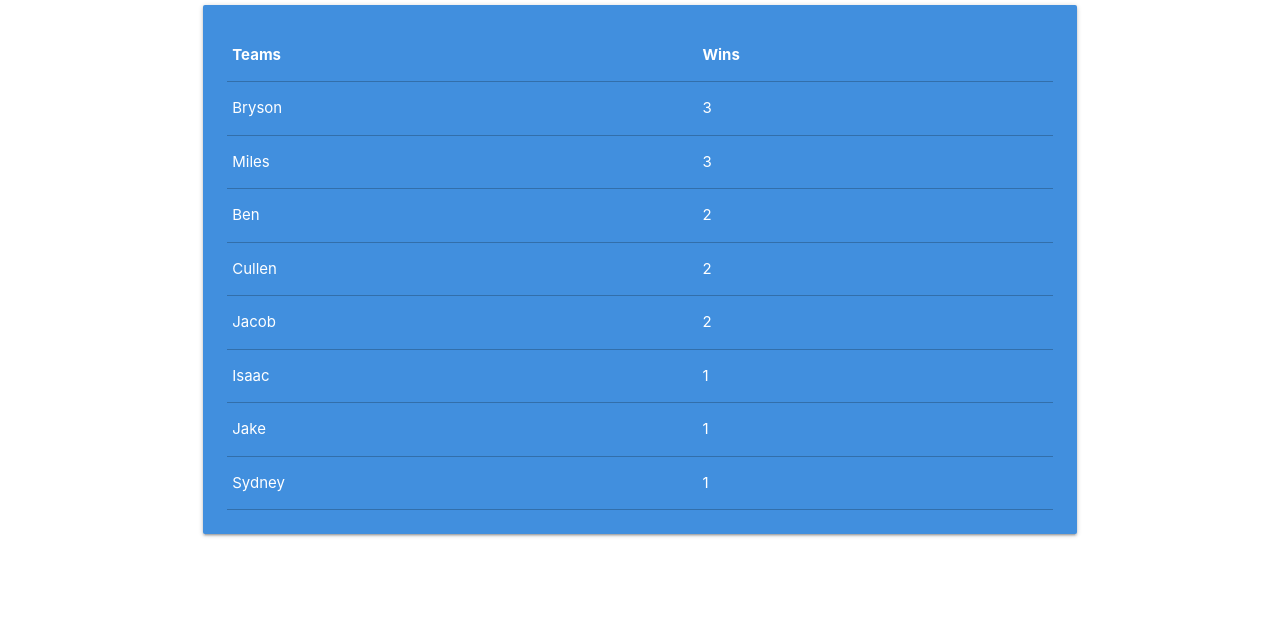
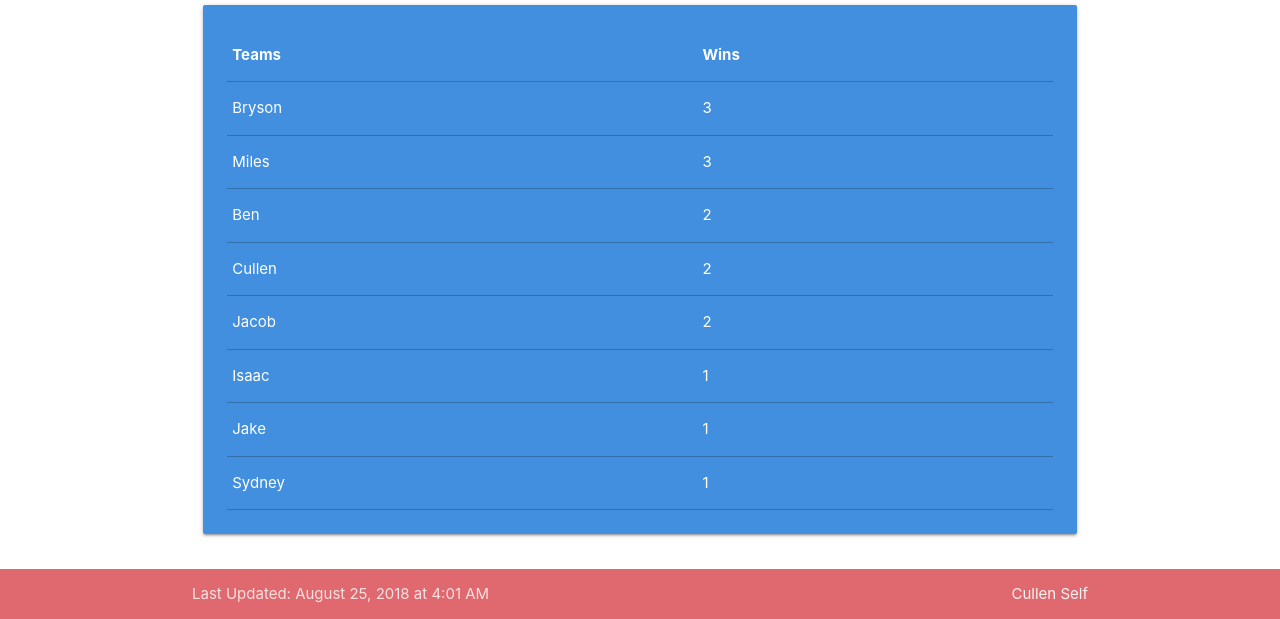
Before and after one commit to cullenself/fantasy, a website: page public/index.html in a window 1280 px wide. Shown: the part 231-850 px from the top of the page. Before the commit the page ends 800 px from the top, so only its background shows below. Drawn offline with nearby package versions, Linux system fonts and the light colour scheme.

Commit message:
Add footer to page

```diff
--- a/public/index.html
+++ b/public/index.html
@@ -16,6 +16,7 @@
     <link href="https://fonts.googleapis.com/icon?family=Material+Icons" rel="stylesheet">
 </head>
 <body onload="loadTable()">
+    <header>
         <div class="container">
             <div class="row">
                 <div class="col m2 hide-on-small-only"></div>
@@ -25,7 +26,11 @@
                 </div>
                 <div class="col m2 hide-on-small-only"></div>
             </div>
+        </div>
+    </header>
 
+    <main>
+        <div class="container">
             <div class="row">
                 <div class="col s12">
                     <div class="card-panel oil-blue white-text">
@@ -36,7 +41,7 @@
                                 <th>Wins</th>
                             <tr>
                         </thead>
-                <tbody id="target"> <!-- Contains spinner, will be rewritten on load --!>
+                        <tbody id="table-target"> <!-- Contains spinner, will be rewritten on load --!>
                             <tr>
                                 <td colspan=2>
                                     <div class="row">
@@ -62,9 +67,23 @@
                 </div>
             </div>
         </div>
+    </main>
 
-    <!-- Template to replace tbody.targe !-->
-    <script id="template" type="x-tmpl-mustache">
+    <footer class="page-footer">
+        <div class="footer-copyright">
+            <div class="container" id="footer-target">
+                <a class="grey-text text-lighten-4 right" href="http://cullenself.com">Cullen Self</a>
+            </div>
+        </div>
+    </footer>
+
+    <!-- Template to replace footer !-->
+    <script id="footer-template" type="x-tmpl-mustache">
+        Last Updated: {{timestamp}}
+        <a class="grey-text text-lighten-4 right" href="http://cullenself.com">Cullen Self</a>
+    </script>
+    <!-- Template to replace tbody.target !-->
+    <script id="table-template" type="x-tmpl-mustache">
         {{#score}}
             <tr class="main">
                 <td>{{part}}</td>
--- a/public/javascripts/update.js
+++ b/public/javascripts/update.js
@@ -44,17 +44,25 @@ async function updateScore() {
     score.push(temp);
   });
   score.sort((first, second) => second.wins - first.wins);
-  return score;
+  // format timestamp
+  const options = {
+    year: 'numeric', month: 'long', day: 'numeric', hour: 'numeric', minute: 'numeric',
+  };
+  const timestamp = new Date(stats.timestamp).toLocaleDateString('en-US', options);
+  return { score, timestamp };
 }
 
 /**
  * Fills in tbody.target with rendered template.
  */
 function loadTable() {
-  const template = $('#template').html();
-  updateScore().then((score) => {
-    const rendered = Mustache.render(template, { score });
-    $('#target').html(rendered);
+  const tableTemplate = $('script#table-template').html();
+  const footerTemplate = $('script#footer-template').html();
+  updateScore().then((result) => {
+    const renderedTable = Mustache.render(tableTemplate, { score: result.score });
+    $('tbody#table-target').html(renderedTable);
     hidePros();
+    const renderedFooter = Mustache.render(footerTemplate, { timestamp: result.timestamp });
+    $('div#footer-target').html(renderedFooter);
   });
 }
--- a/public/stylesheets/style.css
+++ b/public/stylesheets/style.css
@@ -2,8 +2,19 @@
     background-color: #418FDE;
 }
 .oil-red {
-    background-color: #C8102E;
+    background-color: #e0696e;
 }
 .oil-red-text {
-    color: #C8102E;
+    color: #e0696e;
 }
+.page-footer {
+    padding-top: 0px;
+}
+body {
+  display: flex;
+  min-height: 100vh;
+  flex-direction: column;
+}
+main {
+  flex: 1 0 auto;
+}
```
Lines whose indentation alone changed are shown as unchanged.
